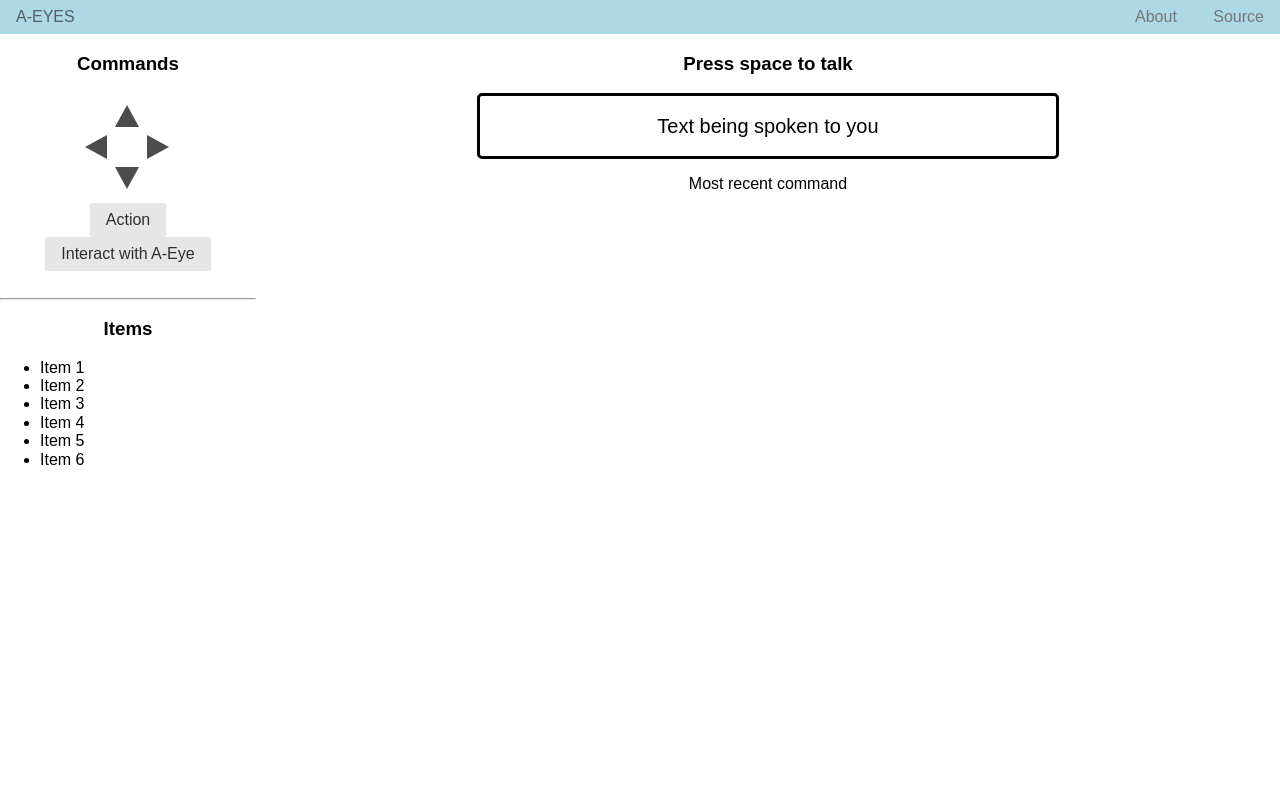
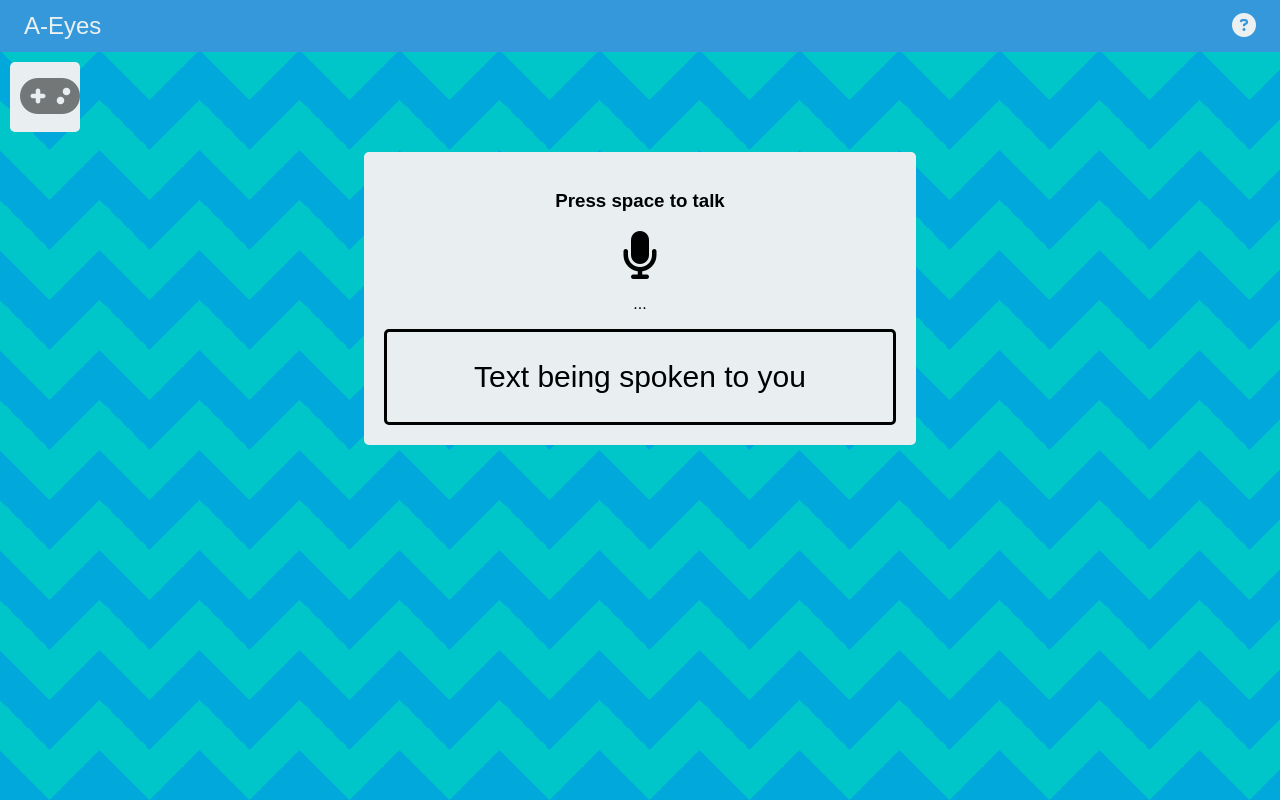
Before and after one commit to Frozenfire92/A-Eyes, a website: page public/game.html in a window 1280 px wide. Drawn offline with nearby package versions, Linux system fonts and the light colour scheme.

Commit message:
Work on game interface

```diff
--- a/public/css/style.css
+++ b/public/css/style.css
@@ -2,8 +2,28 @@
 	float: right;
 }
 
+.pure-menu {
+	background-color: #3498db;
+}
+
+.pure-menu-heading,
+.pure-menu-link {
+	text-transform: none !important;
+	font-size: 150%;
+	color: #ecf0f1 !important;
+}
+
+.pure-menu-link:hover {
+	color: #34495e !important;
+}
+
+.pure-g {
+	position: relative;
+	width: 100%;
+}
+
 .splash-head {
-    font-size: 20px;
+    font-size: 30px;
     font-weight: bold;
     color: black;
     border: 3px solid black;
@@ -11,8 +31,62 @@
     font-weight: 100;
     border-radius: 5px;
     line-height: 1em;
-    width: 50%;
+    width: 80%;
     margin: 0 auto;
+}
+
+.menu-overlays {
+	background-color: #ecf0f1;;
+	padding: 20px;
+	opacity: 0.99;
+}
+
+.center {
+	margin: 0 auto;
+}
+
+.containment {
+	width: 40%;
+	border-radius: 5px;
+	margin-top: 100px;
+	text-align: center;
+}
+
+.game-controls {
+	z-index: 1000;
+	border-bottom-right-radius: 5px;
+	text-align: center;
+	position: absolute;
+}
+
+.overlay-button-contain {
+	position: absolute;
+	width: 50px;
+	height: 50px;
+	top:10px;
+	left:10px;
+	padding: 10px !important;
+	border-radius: 5px;
+}
+
+.overlay-button {
+	color: black;
+	opacity: 0.5;
+}
+
+.item {
+	display: block;
+	/*width: 90%;*/
+	padding: 5px;
+	margin: 5px;
+}
+
+.green {
+	color: #27ae60;
+}
+
+.orange {
+	color: #d35400;
 }
 
 /*********************************************
@@ -20,7 +94,7 @@
  *********************************************/
 .controls {
 	margin: 0 auto;
-  display: none;
+  display: block;
   position: relative;
   width: 110px;
   height: 110px;
@@ -41,7 +115,7 @@
   -webkit-tap-highlight-color: rgba(0, 0, 0, 0); }
 
 .controls div.enabled {
-  opacity: 0.7;
+  opacity: 0.9;
   cursor: pointer; }
 
 .controls div.enabled:active {
--- a/public/game.html
+++ b/public/game.html
@@ -13,50 +13,60 @@
 	<script type="text/javascript" src="../js/baseObjects.js"></script>
 	<script type="text/javascript" src="../js/gameController.js"></script>
 	<script type="text/javascript" src="../js/main.js"></script>
+	<script type="text/javascript" src="../js/gameTest.js"></script>
 </head>
-<body>
+<body class="Chevre">
+	<!-- Menu Bar -->
 	<div class="header">
-	    <div class="pure-menu pure-menu-horizontal" style="background-color:lightblue;">
-	        <a class="pure-menu-heading" href="">A-Eyes</a>
+	    <div class="pure-menu pure-menu-horizontal">
+	        <a class="pure-menu-heading" href="#">A-Eyes</a>
 
 	        <ul class="pure-menu-list">
-	            <li class="pure-menu-item"><a href="#" class="pure-menu-link">About</a></li>
-	            <li class="pure-menu-item"><a href="#" class="pure-menu-link">Source</a></li>
+	            <li class="pure-menu-item"><a href="about.html" class="pure-menu-link"><i class="fa fa-question-circle"></i></a></li>
 	        </ul>
 	    </div>
 	</div>
 
+	<!-- Main Content -->
 	<div class="pure-g">
-	    <div class="pure-u-1-5" style="text-align:center">
+		<!-- Gamepad button -->
+		<div id="menu" class="overlay-button-contain menu-overlays">
+			<i class="fa fa-gamepad fa-3x overlay-button"></i>
+		</div>
+		<!-- Overlay controls -->
+	    <div id="controls" class="pure-u-1-5 menu-overlays game-controls">
 	    	<h3>Commands</h3>
 
-	    	<aside class="controls" style="display: block;">
+	    	<aside class="controls">
 	    		<div class="navigate-left enabled"></div>
 	    		<div class="navigate-right enabled"></div>
 	    		<div class="navigate-up enabled"></div>
 	    		<div class="navigate-down enabled"></div>
 	    	</aside>
 
-	    	<button class="pure-button">Action</button><br>
-	    	<button class="pure-button">Interact with A-Eye</button><br><br>
+	    	<button class="pure-button button-large pure-button-primary">Action</button><br><br>
+	    	<button class="pure-button button-large pure-button-primary">Interact with A-Eye</button><br><br>
 
 			<hr>
 
 			<h3>Items</h3>
-			<ul style="text-align:left">
-	    		<li>Item 1</li>
-	    		<li>Item 2</li>
-	    		<li>Item 3</li>
-	    		<li>Item 4</li>
-	    		<li>Item 5</li>
-	    		<li>Item 6</li>
-	    	</ul>
+			<div class="item hidden">Golden Apple</div>
+			<div class="item hidden">Umbrella</div>
+			<div class="item hidden">Rainbow Lollipop</div>
+			<div class="item hidden">Talking Goldfish</div>
+			<div class="item hidden">A Yo-Yo</div>
+			<div class="item hidden">Super Magnets</div>
 
 	    </div>
-	    <div class="pure-u-4-5" style="text-align:center">
-	    	<h3>Press space to talk</h3>
-	    	<h1 class="splash-head">Text being spoken to you</h1>
-	    	<p id="recentCommand">Most recent command</p>
+
+		<!-- Speech / Notifications -->
+	    <div class="pure-u-1">
+	    	<div class="containment menu-overlays center">
+		    	<h3 id="talkIndicator">Press space to talk</h3>
+		    	<i class="fa fa-microphone fa-3x" id="microphone"></i>
+		    	<p id="recentCommand">...</p>
+		    	<h1 class="splash-head">Text being spoken to you</h1>
+	    	</div>
 	    </div>
 	</div>
 </body>
--- /dev/null
+++ b/public/js/gameTest.js
@@ -0,0 +1,17 @@
+$(document).ready(function(){
+	$('#controls').hide();
+
+	$('#menu').hover(function(){
+		console.log('hoverIn');
+		$('#controls').fadeIn();
+		$('#menu').fadeOut();
+	});
+
+	$('#controls').hover(function(){},
+		function(){
+			console.log('hoverOut');
+			$('#controls').fadeOut();
+			$('#menu').fadeIn();
+		}
+	);
+});
```
